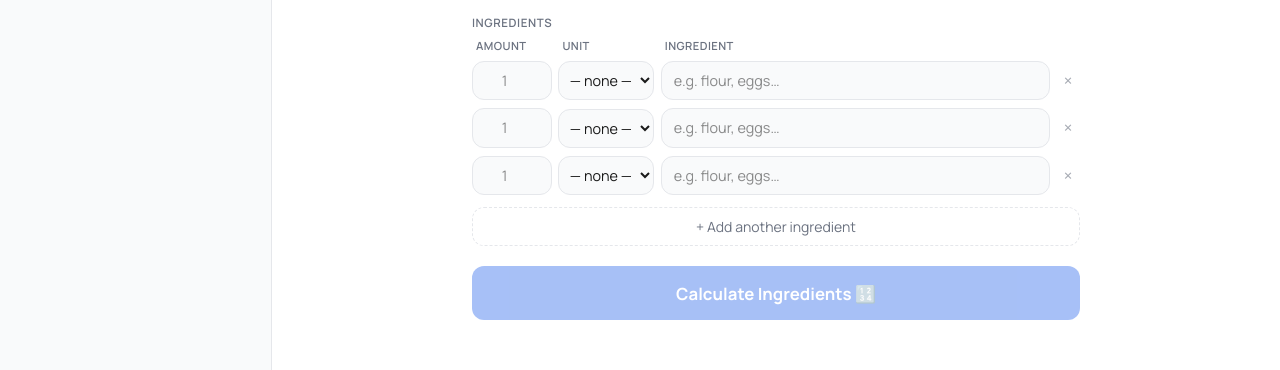
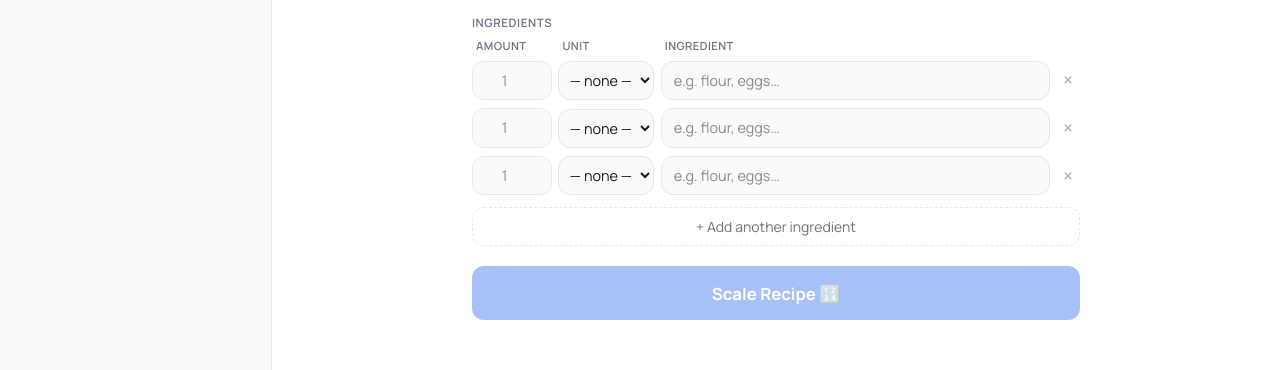
Before and after one commit to freeappstore-online/chefai-recipes, a React (Vite) app in the folder web/: page / in a window 1280 px wide. Shown: the part 317-687 px from the top of the page. Built offline with nearby package versions, Linux system fonts and the light colour scheme.

Commit message:
Fix scale button - remove state resets that were hiding the result, simplify logic

```diff
--- a/web/src/App.tsx
+++ b/web/src/App.tsx
@@ -32,6 +32,29 @@ function smartUnit(unit: string, scaledAmt: string): string {
   return plurals[unit] ?? unit;
 }
 
+const labelStyle: React.CSSProperties = {
+  fontSize: "0.72rem",
+  fontWeight: 600,
+  color: "var(--muted)",
+  textTransform: "uppercase",
+  letterSpacing: "0.05em",
+  display: "block",
+  marginBottom: "0.4rem",
+};
+
+const inputStyle: React.CSSProperties = {
+  width: "100%",
+  borderRadius: "0.75rem",
+  padding: "0.6rem 0.75rem",
+  fontSize: "0.9rem",
+  outline: "none",
+  boxSizing: "border-box",
+  background: "var(--panel)",
+  border: "1px solid var(--line)",
+  color: "var(--ink)",
+  fontFamily: "inherit",
+};
+
 export default function App() {
   const [recipeName, setRecipeName] = useState("");
   const [originalPortions, setOriginalPortions] = useState(1);
@@ -41,30 +64,25 @@ export default function App() {
     { id: "2", amount: "", unit: "", name: "" },
     { id: "3", amount: "", unit: "", name: "" },
   ]);
-  const [showResult, setShowResult] = useState(false);
+  const [hasCalculated, setHasCalculated] = useState(false);
 
   const factor = originalPortions > 0 ? targetPortions / originalPortions : 1;
+
+  // All ingredients that have at least a name filled in
   const filledIngredients = ingredients.filter((i) => i.name.trim() !== "");
+  const canCalculate = filledIngredients.length > 0;
 
   function addIngredient() {
     setIngredients((prev) => [...prev, { id: String(Date.now()), amount: "", unit: "", name: "" }]);
-    setShowResult(false);
   }
 
   function removeIngredient(id: string) {
     if (ingredients.length === 1) return;
     setIngredients((prev) => prev.filter((i) => i.id !== id));
-    setShowResult(false);
   }
 
   function updateIngredient(id: string, field: keyof Ingredient, value: string) {
     setIngredients((prev) => prev.map((i) => (i.id === id ? { ...i, [field]: value } : i)));
-    setShowResult(false);
-  }
-
-  function handleCalculate() {
-    if (filledIngredients.length === 0) return;
-    setShowResult(true);
   }
 
   function handleReset() {
@@ -76,7 +94,7 @@ export default function App() {
       { id: "2", amount: "", unit: "", name: "" },
       { id: "3", amount: "", unit: "", name: "" },
     ]);
-    setShowResult(false);
+    setHasCalculated(false);
   }
 
   const navItems = [
@@ -118,7 +136,7 @@ export default function App() {
                 min={1}
                 max={100}
                 value={originalPortions}
-                onChange={(e) => { setOriginalPortions(Math.max(1, parseInt(e.target.value) || 1)); setShowResult(false); }}
+                onChange={(e) => setOriginalPortions(Math.max(1, parseInt(e.target.value) || 1))}
                 style={{ ...inputStyle, textAlign: "center" }}
               />
               <span style={{ color: "var(--muted)", fontSize: "0.875rem", whiteSpace: "nowrap" }}>
@@ -131,7 +149,7 @@ export default function App() {
             <div style={{ display: "flex", alignItems: "center", gap: "0.5rem" }}>
               <select
                 value={targetPortions}
-                onChange={(e) => { setTargetPortions(parseInt(e.target.value)); setShowResult(false); }}
+                onChange={(e) => setTargetPortions(parseInt(e.target.value))}
                 style={{ ...inputStyle, cursor: "pointer" }}
               >
                 {PEOPLE_OPTIONS.map((n) => (
@@ -187,7 +205,7 @@ export default function App() {
                 <button
                   onClick={() => removeIngredient(ing.id)}
                   disabled={ingredients.length === 1}
-                  style={{ background: "none", border: "none", cursor: ingredients.length === 1 ? "default" : "pointer", color: "var(--muted)", fontSize: "1.1rem", lineHeight: 1, opacity: ingredients.length === 1 ? 0.2 : 0.6, padding: 0 }}
+                  style={{ background: "none", border: "none", cursor: ingredients.length === 1 ? "default" : "pointer", color: "var(--muted)", fontSize: "1.25rem", lineHeight: 1, opacity: ingredients.length === 1 ? 0.2 : 0.6, padding: 0 }}
                 >
                   ×
                 </button>
@@ -205,24 +223,30 @@ export default function App() {
 
         {/* Calculate button */}
         <button
-          onClick={handleCalculate}
-          disabled={filledIngredients.length === 0}
+          onClick={() => setHasCalculated(true)}
+          disabled={!canCalculate}
           style={{
-            width: "100%", background: "var(--accent)", color: "#fff", borderRadius: "0.75rem",
-            padding: "0.9rem", fontWeight: 700, fontSize: "1.05rem", border: "none",
-            cursor: filledIngredients.length === 0 ? "not-allowed" : "pointer",
-            opacity: filledIngredients.length === 0 ? 0.4 : 1,
+            width: "100%",
+            background: "var(--accent)",
+            color: "#fff",
+            borderRadius: "0.75rem",
+            padding: "0.9rem",
+            fontWeight: 700,
+            fontSize: "1.05rem",
+            border: "none",
+            cursor: canCalculate ? "pointer" : "not-allowed",
+            opacity: canCalculate ? 1 : 0.4,
             marginBottom: "1.5rem",
             fontFamily: "inherit",
           }}
         >
-          Calculate Ingredients 🔢
+          Scale Recipe 🔢
         </button>
 
-        {/* Result */}
-        {showResult && filledIngredients.length > 0 && (
+        {/* Result — shown once Calculate is pressed, updates live */}
+        {hasCalculated && filledIngredients.length > 0 && (
           <div style={{ background: "var(--panel)", border: "2px solid var(--accent)", borderRadius: "1.25rem", padding: "1.5rem" }}>
-            {/* Result header */}
+            {/* Header */}
             <div style={{ display: "flex", alignItems: "flex-start", justifyContent: "space-between", marginBottom: "1.25rem" }}>
               <div>
                 {recipeName && (
@@ -231,8 +255,12 @@ export default function App() {
                   </h2>
                 )}
                 <p style={{ fontSize: "0.875rem", color: "var(--muted)" }}>
-                  For <strong style={{ color: "var(--accent)" }}>{targetPortions} {targetPortions === 1 ? "person" : "people"}</strong>
-                  {" "}— scaled ×{parseFloat(factor.toFixed(2))} from {originalPortions} {originalPortions === 1 ? "portion" : "portions"}
+                  For{" "}
+                  <strong style={{ color: "var(--accent)" }}>
+                    {targetPortions} {targetPortions === 1 ? "person" : "people"}
+                  </strong>
+                  {" "}— scaled ×{parseFloat(factor.toFixed(2))} from {originalPortions}{" "}
+                  {originalPortions === 1 ? "portion" : "portions"}
                 </p>
               </div>
               <span style={{ fontSize: "2rem" }}>🍳</span>
@@ -279,26 +307,3 @@ export default function App() {
     </Shell>
   );
 }
-
-const labelStyle: React.CSSProperties = {
-  fontSize: "0.72rem",
-  fontWeight: 600,
-  color: "var(--muted)",
-  textTransform: "uppercase",
-  letterSpacing: "0.05em",
-  display: "block",
-  marginBottom: "0.4rem",
-};
-
-const inputStyle: React.CSSProperties = {
-  width: "100%",
-  borderRadius: "0.75rem",
-  padding: "0.6rem 0.75rem",
-  fontSize: "0.9rem",
-  outline: "none",
-  boxSizing: "border-box",
-  background: "var(--panel)",
-  border: "1px solid var(--line)",
-  color: "var(--ink)",
-  fontFamily: "inherit",
-};
```
